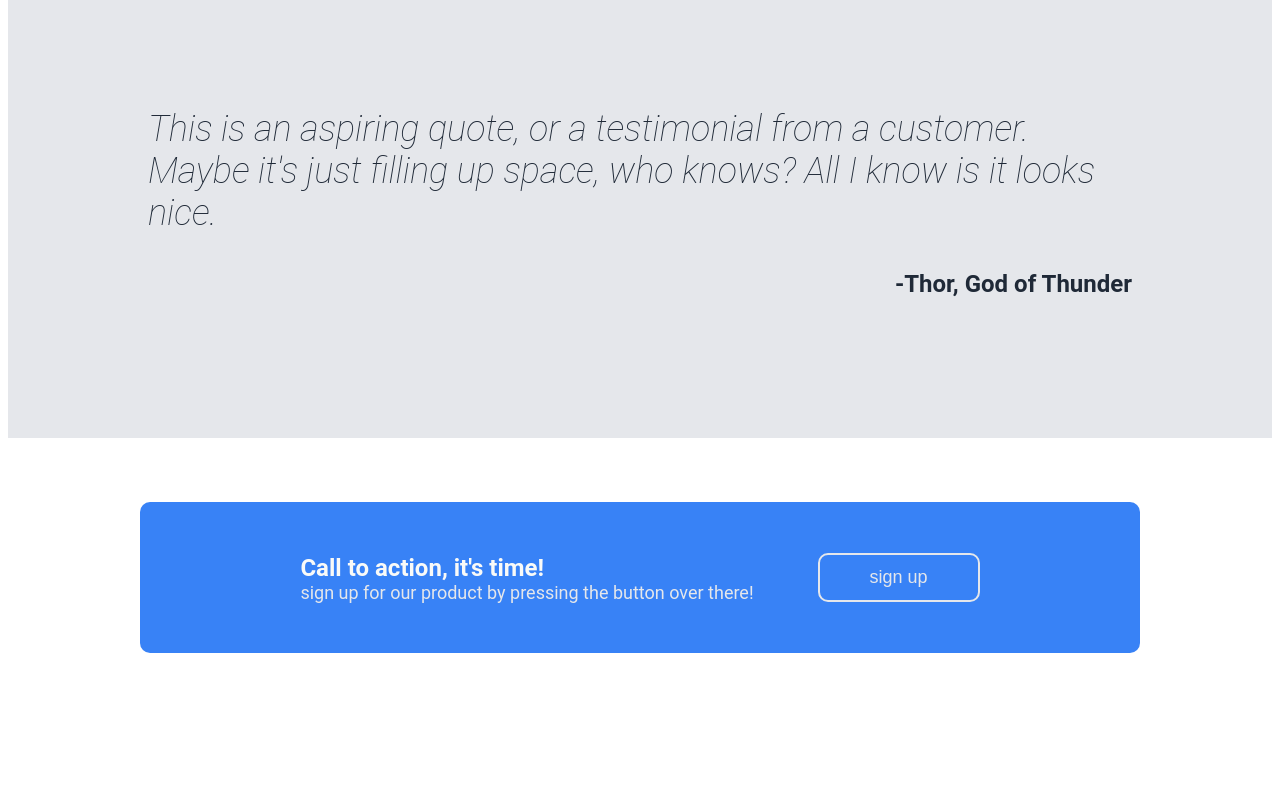
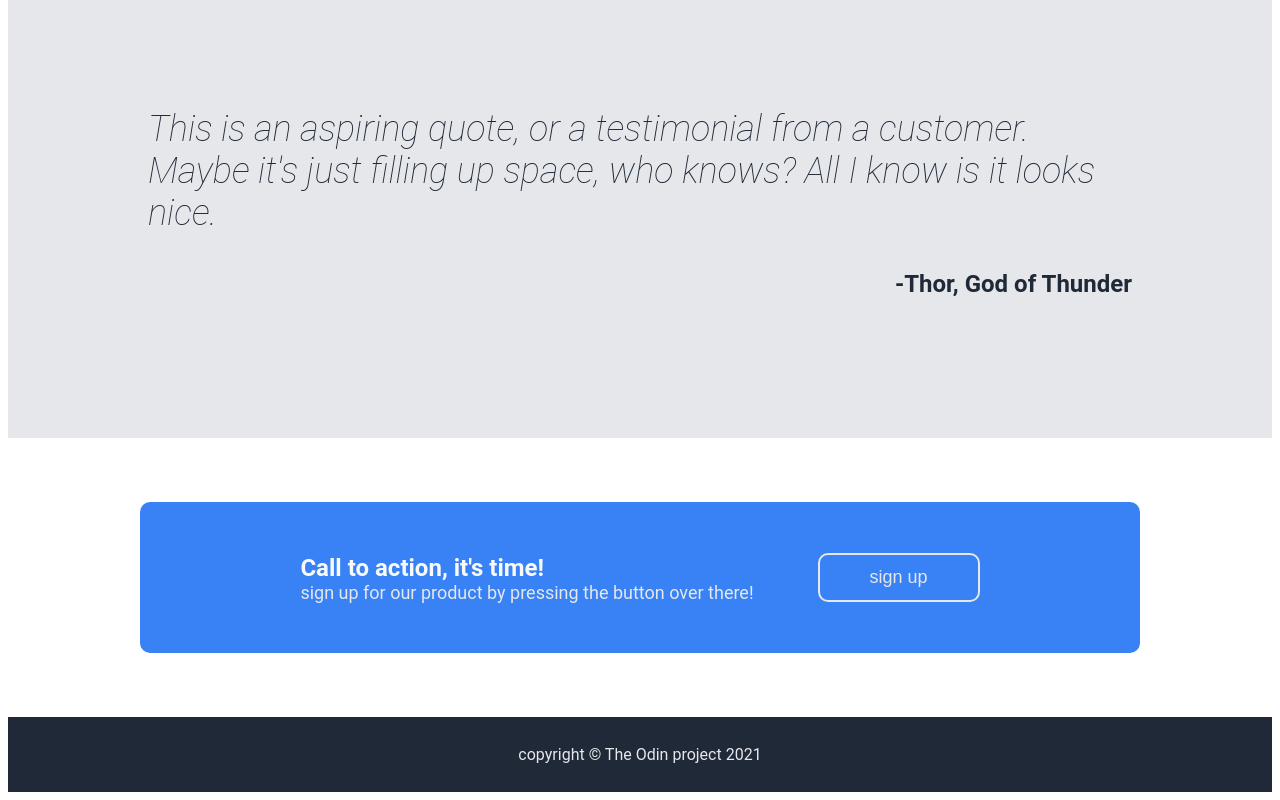
Before and after one commit to EmmaM-W/odin-landing-page, a plain HTML site: page index.html in a window 1280 px wide. Shown: the part 908-1708 px from the top of the page. Before the commit the page ends 1633 px from the top, so only its background shows below. Drawn offline with Linux system fonts and the light colour scheme.

Commit message:
add footer code in index.html and styles.css

```diff
--- a/index.html
+++ b/index.html
@@ -60,7 +60,7 @@
             <button>sign up</button>
         </div>
         <div class="footer">
-
+            <div>copyright © The Odin project 2021</div>
         </div>
     </body>
 </html>
--- a/styles.css
+++ b/styles.css
@@ -153,3 +153,11 @@ button{
     align-self: center;
 
 }
+.footer{
+    display: flex;
+    background-color: #1F2937;
+    color: #e5e7eb;
+    padding: 28px;
+    justify-content: center;
+
+}
```
